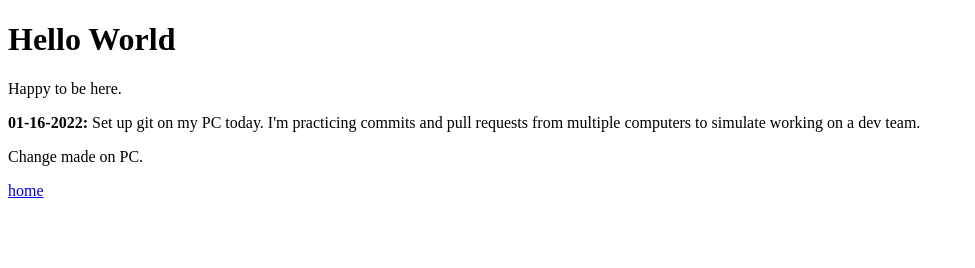
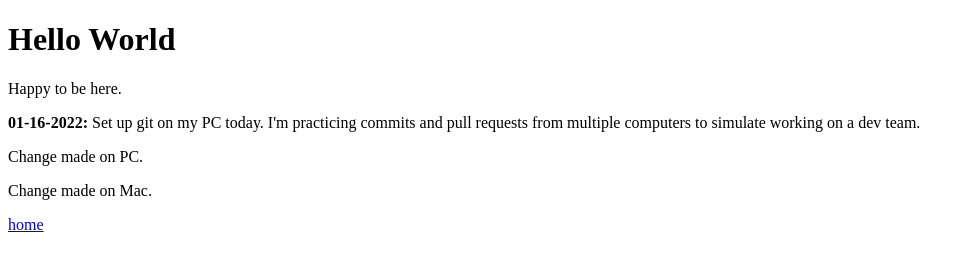
Before and after one commit to heidi37/dev-playground, a plain HTML site: page days/day-2/day-2.html in a window 1280 px wide. Shown: the whole page, without its empty margins (0-975 px from the left). Drawn offline with Linux system fonts and the light colour scheme.

Commit message:
changes made on Mac

```diff
--- a/days/day-2/day-2.html
+++ b/days/day-2/day-2.html
@@ -11,6 +11,7 @@
     <p>Happy to be here.</p>
     <p><strong>01-16-2022: </strong>Set up git on my PC today. I'm practicing commits and pull requests from multiple computers to simulate working on a dev team.</p>
     <p>Change made on PC.</p>
+    <p>Change made on Mac.</p>
 <a href="../../index.html">home</a>
 </body>
 </html>
```
Also changed, not shown: index.html (+1 -0 lines).
